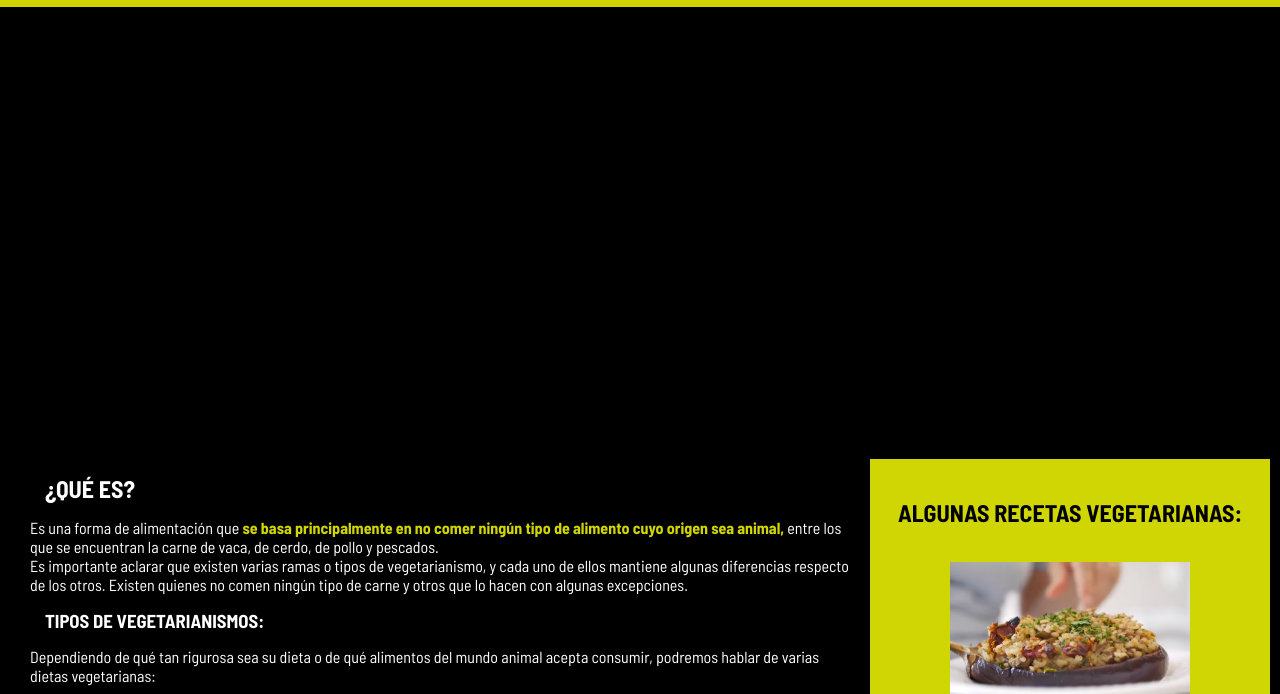
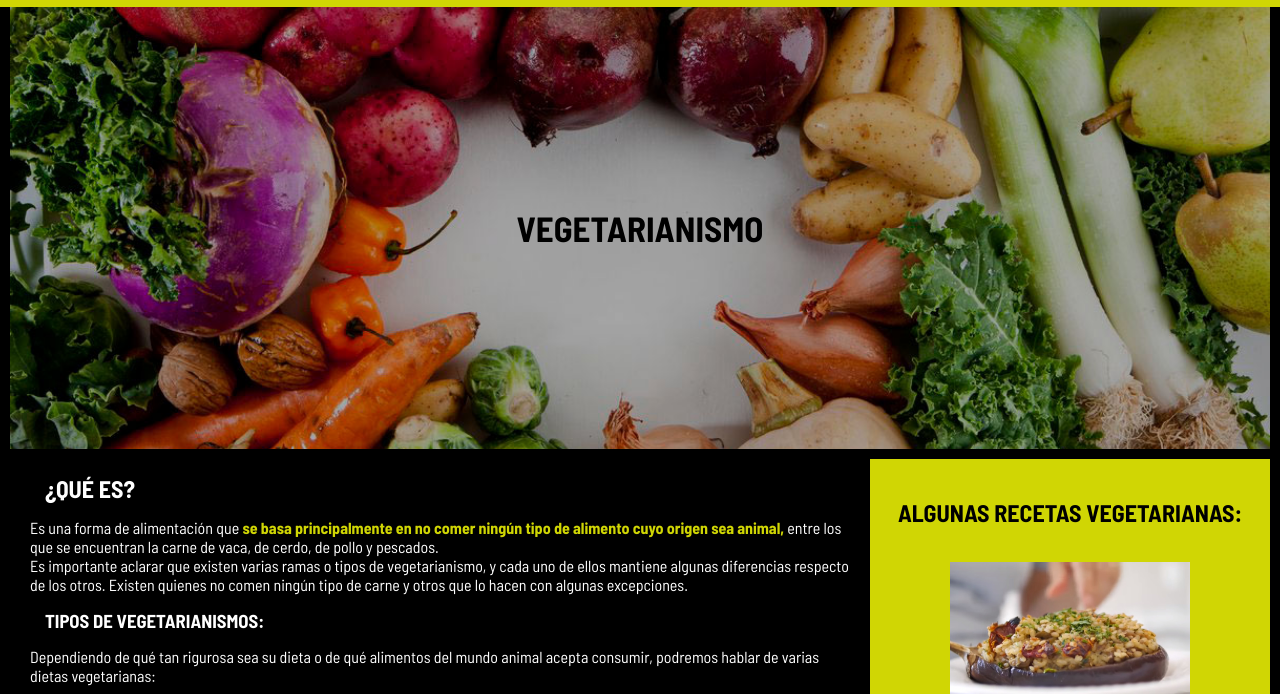
Before and after one commit to Rociocabb/greenpure-coderhouse, a plain HTML site: page index.html in a window 1280 px wide. Shown: the part 68-762 px from the top of the page. Drawn offline with Linux system fonts and the light colour scheme; the site is published under a folder, as on GitHub Pages, so addresses that start at the root find nothing.

Commit message:
modifiqué ruta d una imagen

```diff
--- a/styles/Index.css
+++ b/styles/Index.css
@@ -83,7 +83,7 @@ a {
   font-size: 3.5rem;
   padding: 200px;
   border: 5px;
-  background-image: url(/Imagenes/ImagenPrincipal.jpg);
+  background-image: url(../imagenes/ImagenPrincipal.jpg);
   background-repeat: no-repeat;
   background-size: cover;
   background-position: center;
```
